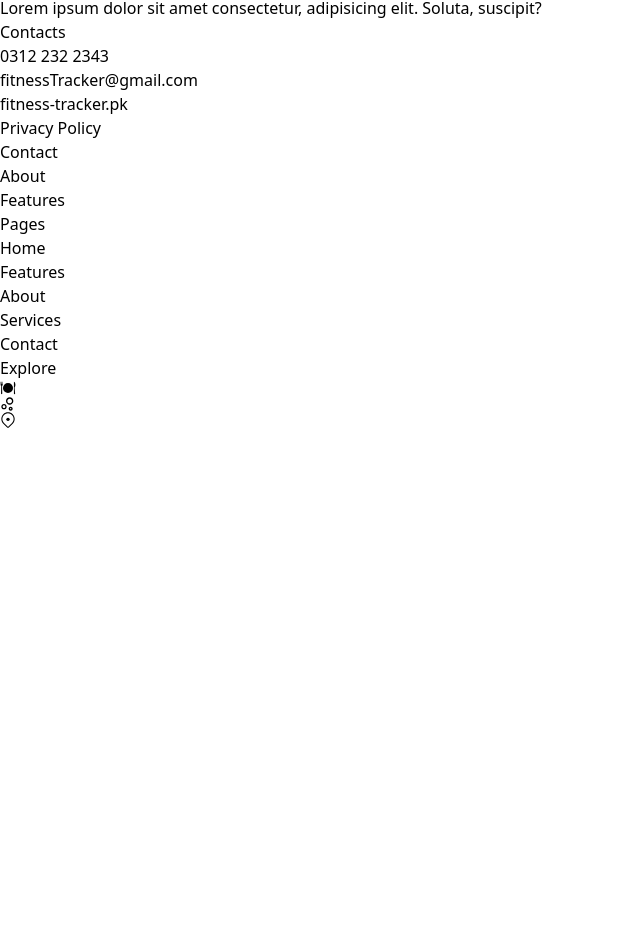
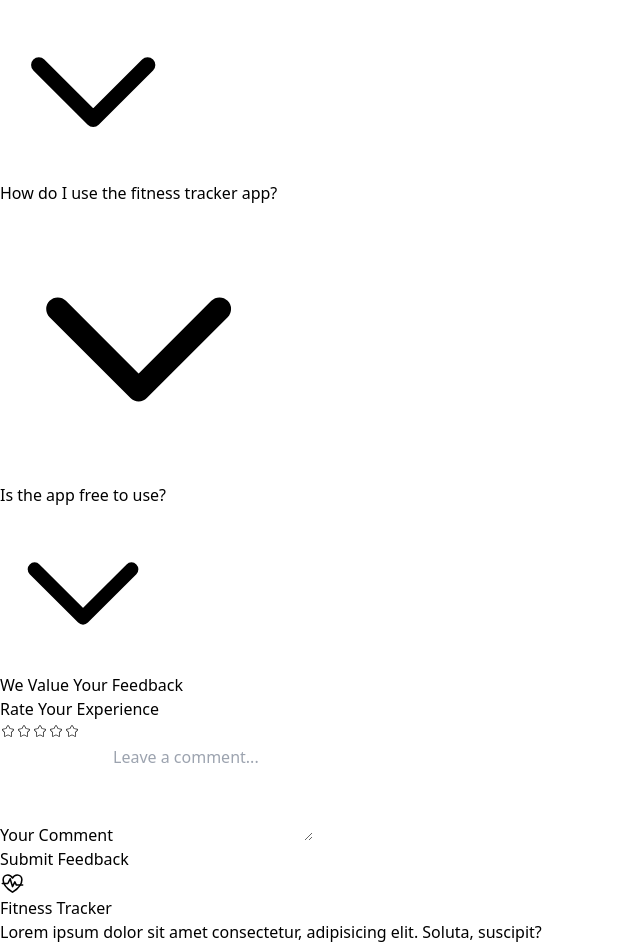
Before and after one commit to Fizahere/Fitness_Tracker, a React (Vite) app: page / in a window 1280 px wide. Shown: the part 5074-6022 px from the top of the page, without its empty margins (0-640 px from the left). Before the commit the page ends 5502 px from the top, so only its background shows below. Built offline with nearby package versions, Linux system fonts and the light colour scheme.

Commit message:
[feedback, faq and soo many more changes]

```diff
--- a/src/assets/constants/icons.js
+++ b/src/assets/constants/icons.js
@@ -38,6 +38,7 @@ import { FaArrowRight } from "react-icons/fa";
 import { FaArrowLeft } from "react-icons/fa";
 import { FaPhoneAlt } from "react-icons/fa";
 import { MdEmail } from "react-icons/md";
+import { CiStar } from "react-icons/ci";
 
 const ICONS = {
     LOGO: IoFitnessOutline,
@@ -80,6 +81,7 @@ const ICONS = {
     LEFTARROWN: FaArrowLeft,
     PHONE: FaPhoneAlt,
     EMAIL:MdEmail,
+    STAR:CiStar,
 }
 
 export default ICONS
--- a/src/components/MainLayout.jsx
+++ b/src/components/MainLayout.jsx
@@ -11,6 +11,8 @@ import Features from "../pages/Features";
 import { UserServices } from "../services/userServices";
 import { useQuery } from "react-query";
 import { getUserIdFromToken } from "../services/authServices";
+import FeedbackForm from "../pages/Feedback";
+import FAQPage from "../pages/Faq";
 
 const loggedInUserId = getUserIdFromToken(localStorage.getItem('token'));
 
@@ -295,7 +297,7 @@ const MainLayout = ({ setIsAuthenticated }) => {
               </i>
             ) : (
               <div className="flex items-center justify-center text-xl w-screen">
-               {error && <p>{error || error.message}</p>}
+                {error && <p>{error || error.message}</p>}
               </div>
             )}
         </div>
@@ -320,6 +322,12 @@ const MainLayout = ({ setIsAuthenticated }) => {
 
             <Element name="contact-info" id="contact-info">
               <Contact />
+            </Element>
+            <Element name="faq" id="faq">
+              <FAQPage />
+            </Element>
+            <Element name="feedback" id="feedback">
+              <FeedbackForm />
             </Element>
           </div>
         </div>
@@ -350,24 +358,24 @@ const MainLayout = ({ setIsAuthenticated }) => {
           <div>
             <ul>
               <li className="text-lg mb-4">Privacy Policy</li>
-              <ScrollLink to="contact" smooth={true} duration={500}>
+              <ScrollLink to="faq" smooth={true} duration={500}>
                 <li className="text-zinc-600 mr-6 mt-1 text-md cursor-pointer">
                   <Link to="/">
-                    Contact
+                    FAQ
                   </Link>
                 </li>
               </ScrollLink>
-              <ScrollLink to="about" smooth={true} duration={500}>
+              <ScrollLink to="feedback" smooth={true} duration={500}>
                 <li className="text-zinc-600 mr-6 mt-1 text-md cursor-pointer">
                   <Link to="/">
-                    About
+                  Feedback
                   </Link>
                 </li>
               </ScrollLink>
               <ScrollLink to="features" smooth={true} duration={500}>
                 <li className="text-zinc-600 mr-6 mt-1 text-md cursor-pointer">
                   <Link to="/">
-                    Features
+                  Contact
                   </Link>
                 </li>
               </ScrollLink>
@@ -414,7 +422,11 @@ const MainLayout = ({ setIsAuthenticated }) => {
             </ul>
           </div>
           <div>
-            <button className="bg-black rounded-full text-white w-full py-3">Explore</button>
+              <Link to="/explore">
+            <button className="bg-black rounded-full text-white w-full py-3">
+                Explore
+            </button>
+              </Link>
             <div className="flex justify-evenly mt-4">
               <i className="text-2xl bg-lime-300 rounded-full p-4"><ICONS.MEAL /></i>
               <i className="text-2xl bg-lime-300 rounded-full p-4"><ICONS.CHART2 /></i>
--- a/src/components/Mists/ProfileModal.jsx
+++ b/src/components/Mists/ProfileModal.jsx
@@ -4,6 +4,7 @@ import { Link } from 'react-router-dom';
 import { useQuery } from 'react-query';
 import { UserServices } from '../../services/userServices';
 import image from '../../assets/images/user.jpg'
+import { getHoursAgo } from '../../utilities/changeDateTimeFormate';
 
 const ProfileModal = ({ isProfileModalOpen, onProfileModalClose, user }) => {
     if (!isProfileModalOpen) return null;
@@ -92,7 +93,7 @@ const NotificationsModel = ({ isNotificationModalOpen, onNotificationModalClose,
                                     }
                                     <p>{singleNotification?.fromUser?.username}</p>
                                 </div>
-                                <p className='text-xs text-zinc-400'>2h ago</p>
+                                <p className='text-xs text-zinc-400'>{singleNotification.createdAt ? getHoursAgo(singleNotification.createdAt) : '-'}</p>
                             </div>
                             <p className='ml-16'>{singleNotification.message}</p>
                         </li>
--- a/src/pages/Auth/Login.jsx
+++ b/src/pages/Auth/Login.jsx
@@ -1,5 +1,5 @@
 import React, { useState } from 'react';
-import login from '../../assets/images/login.png';
+import login from '../../assets/images/fitnss-tracker.jpg';
 import { Link, useNavigate } from 'react-router-dom';
 import { useMutation } from 'react-query';
 import { AuthServices } from '../../services/authServices';
--- a/src/pages/Auth/Signup.jsx
+++ b/src/pages/Auth/Signup.jsx
@@ -1,5 +1,5 @@
 import React, { useState } from 'react';
-import login from '../../assets/images/login.png';
+import login from '../../assets/images/fitnss-tracker.jpg';
 import { Link, useNavigate } from 'react-router-dom';
 import { useMutation } from 'react-query';
 import { AuthServices } from '../../services/authServices';
--- /dev/null
+++ b/src/pages/Faq.jsx
@@ -0,0 +1,104 @@
+// FAQPage.jsx (React example)
+import React, { useState } from 'react';
+
+const FAQPage = () => {
+  const [activeIndex, setActiveIndex] = useState(null);
+
+  const toggleAnswer = (index) => {
+    setActiveIndex(activeIndex === index ? null : index);
+  };
+
+  return (
+    <div className="container mx-auto px-4 py-20">
+      <h1 className="text-3xl font-semibold text-center text-gray-800 mb-6">
+        Frequently Asked Questions
+      </h1>
+      <div className="space-y-4">
+        {/* FAQ Item 1 */}
+        <div className="bg-white shadow-md rounded-lg">
+          <button
+            className="w-full text-left p-4 flex justify-between items-center bg-gray-100 rounded-t-lg focus:outline-none"
+            onClick={() => toggleAnswer(0)}
+          >
+            <span className="text-lg font-medium">What is a fitness tracker?</span>
+            <svg
+              className={`w-6 h-6 transform ${activeIndex === 0 ? 'rotate-180' : ''}`}
+              xmlns="http://www.w3.org/2000/svg"
+              fill="none"
+              stroke="currentColor"
+              viewBox="0 0 24 24"
+              strokeWidth="2"
+              strokeLinecap="round"
+              strokeLinejoin="round"
+            >
+              <path d="M19 9l-7 7-7-7" />
+            </svg>
+          </button>
+          {activeIndex === 0 && (
+            <div className="p-4 text-gray-700">
+              A fitness tracker is a device that helps you monitor various physical activities, such as steps, calories burned, heart rate, and more.
+            </div>
+          )}
+        </div>
+
+        {/* FAQ Item 2 */}
+        <div className="bg-white shadow-md rounded-lg">
+          <button
+            className="w-full text-left p-4 flex justify-between items-center bg-gray-100 rounded-t-lg focus:outline-none"
+            onClick={() => toggleAnswer(1)}
+          >
+            <span className="text-lg font-medium">How do I use the fitness tracker app?</span>
+            <svg
+              className={`w-6 h-6 transform ${activeIndex === 1 ? 'rotate-180' : ''}`}
+              xmlns="http://www.w3.org/2000/svg"
+              fill="none"
+              stroke="currentColor"
+              viewBox="0 0 24 24"
+              strokeWidth="2"
+              strokeLinecap="round"
+              strokeLinejoin="round"
+            >
+              <path d="M19 9l-7 7-7-7" />
+            </svg>
+          </button>
+          {activeIndex === 1 && (
+            <div className="p-4 text-gray-700">
+              To use the fitness tracker app, simply download it from your app store, sign in or create an account, and start tracking your workouts, nutrition, and progress.
+            </div>
+          )}
+        </div>
+
+        {/* FAQ Item 3 */}
+        <div className="bg-white shadow-md rounded-lg">
+          <button
+            className="w-full text-left p-4 flex justify-between items-center bg-gray-100 rounded-t-lg focus:outline-none"
+            onClick={() => toggleAnswer(2)}
+          >
+            <span className="text-lg font-medium">Is the app free to use?</span>
+            <svg
+              className={`w-6 h-6 transform ${activeIndex === 2 ? 'rotate-180' : ''}`}
+              xmlns="http://www.w3.org/2000/svg"
+              fill="none"
+              stroke="currentColor"
+              viewBox="0 0 24 24"
+              strokeWidth="2"
+              strokeLinecap="round"
+              strokeLinejoin="round"
+            >
+              <path d="M19 9l-7 7-7-7" />
+            </svg>
+          </button>
+          {activeIndex === 2 && (
+            <div className="p-4 text-gray-700">
+              Yes! The app is free to use with basic features. Premium features are available with a subscription.
+            </div>
+          )}
+        </div>
+
+        {/* Add more FAQ items as needed */}
+      </div>
+    </div>
+  );
+};
+
+export default FAQPage;
--- /dev/null
+++ b/src/pages/Feedback.jsx
@@ -0,0 +1,73 @@
+// FeedbackForm.jsx (React example)
+import React, { useState } from 'react';
+import ICONS from '../assets/constants/icons'
+
+const FeedbackForm = () => {
+  const [rating, setRating] = useState(0); // State for rating
+  const [comment, setComment] = useState(''); // State for comment
+
+  // Handle rating change
+  const handleRatingChange = (value) => {
+    setRating(value);
+  };
+
+  // Handle form submission
+  const handleSubmit = (e) => {
+    e.preventDefault();
+    alert(`Rating: ${rating}\nComment: ${comment}`);
+    // Submit logic here
+  };
+
+  return (
+    <div className="container mx-auto px-4 py-20">
+      <h2 className="text-3xl font-semibold text-center text-gray-800 mb-6">
+        We Value Your Feedback
+      </h2>
+      <form onSubmit={handleSubmit} className="max-w-lg mx-auto bg-white p-6 rounded-lg shadow-md">
+        {/* Rating */}
+        <div className="mb-4">
+          <label className="block text-lg font-medium text-gray-700">Rate Your Experience</label>
+          <div className="flex space-x-2 mt-2">
+            {[1, 2, 3, 4, 5].map((value) => (
+              <button
+                key={value}
+                type="button"
+                className={`w-8 h-8 rounded-full ${rating >= value ? 'bg-yellow-400' : 'bg-gray-300'}`}
+                onClick={() => handleRatingChange(value)}
+              >
+                <ICONS.STAR/>
+              </button>
+            ))}
+          </div>
+        </div>
+
+        {/* Comment */}
+        <div className="mb-4">
+          <label htmlFor="comment" className="block text-lg font-medium text-gray-700">
+            Your Comment
+          </label>
+          <textarea
+            id="comment"
+            value={comment}
+            onChange={(e) => setComment(e.target.value)}
+            className="w-full p-3 mt-2 border border-gray-300 rounded-md focus:outline-none focus:ring-2 focus:ring-yellow-400"
+            rows="4"
+            placeholder="Leave a comment..."
+          />
+        </div>
+
+        {/* Submit Button */}
+        <div className="text-center">
+          <button
+            type="submit"
+            className="bg-yellow-400 text-white px-6 py-2 rounded-full hover:bg-yellow-500 focus:outline-none focus:ring-2 focus:ring-yellow-400"
+          >
+            Submit Feedback
+          </button>
+        </div>
+      </form>
+    </div>
+  );
+};
+
+export default FeedbackForm;
--- a/src/utilities/changeDateTimeFormate.js
+++ b/src/utilities/changeDateTimeFormate.js
@@ -8,3 +8,18 @@ export const formatDate = (timestamp) => {
         day: 'numeric',
     });
 };
+
+export const getHoursAgo = (createdAt) => {
+    const currentTime = new Date();
+  const createdTime = new Date(createdAt);
+  const timeDifference = currentTime - createdTime;
+
+  const hoursAgo = Math.floor(timeDifference / (1000 * 60 * 60));
+
+  if (hoursAgo >= 24) {
+    const daysAgo = Math.floor(hoursAgo / 24);
+    return `${daysAgo} days ago`;
+  }
+
+  return `${hoursAgo} hours ago`;
+}
```
Also changed, not shown: src/pages/Dashboard/UserProfile.jsx (+12 -27 lines), vite.config.js (+5 -5 lines), src/assets/images/fitnss-tracker.jpg (added).
